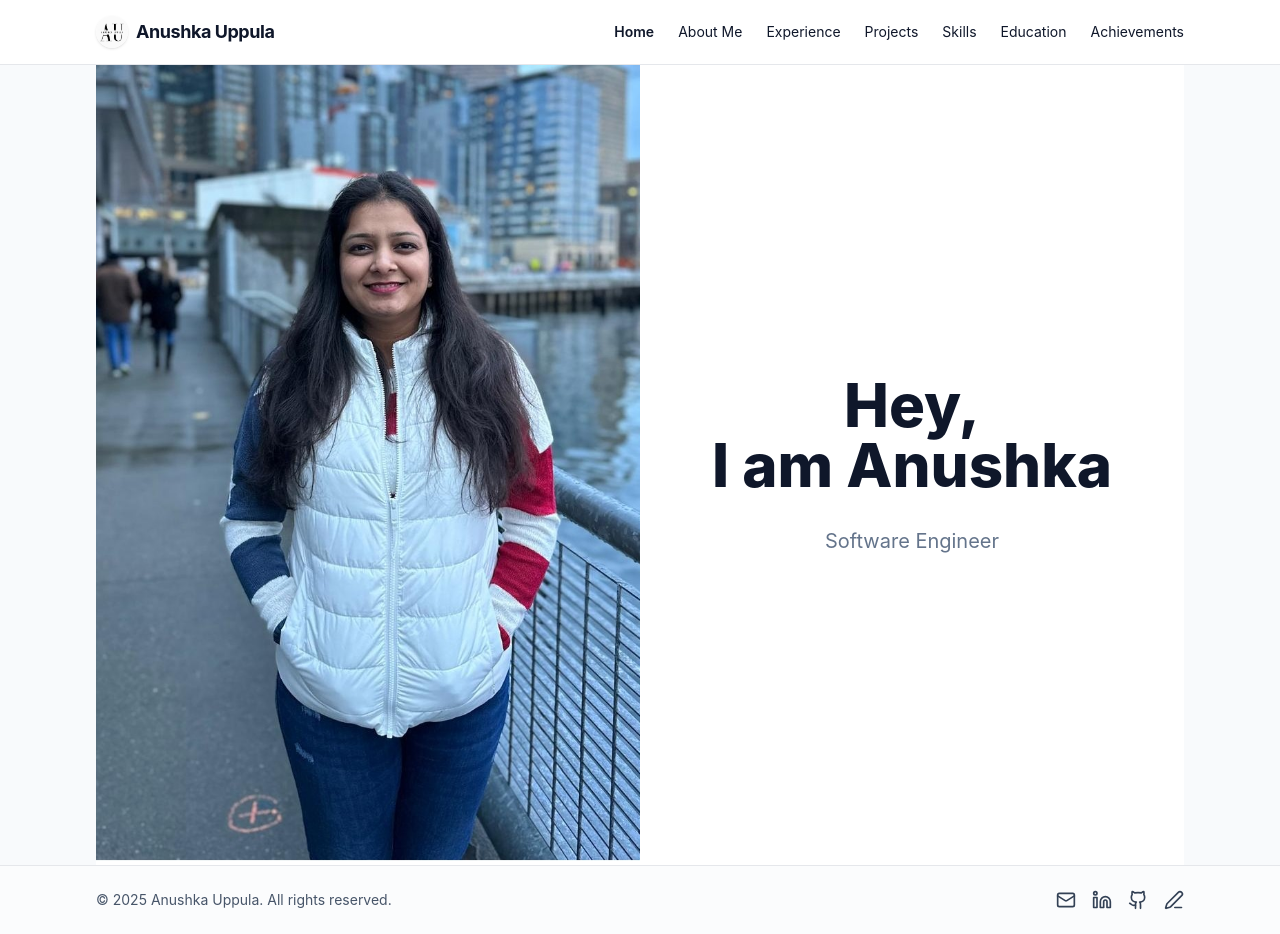
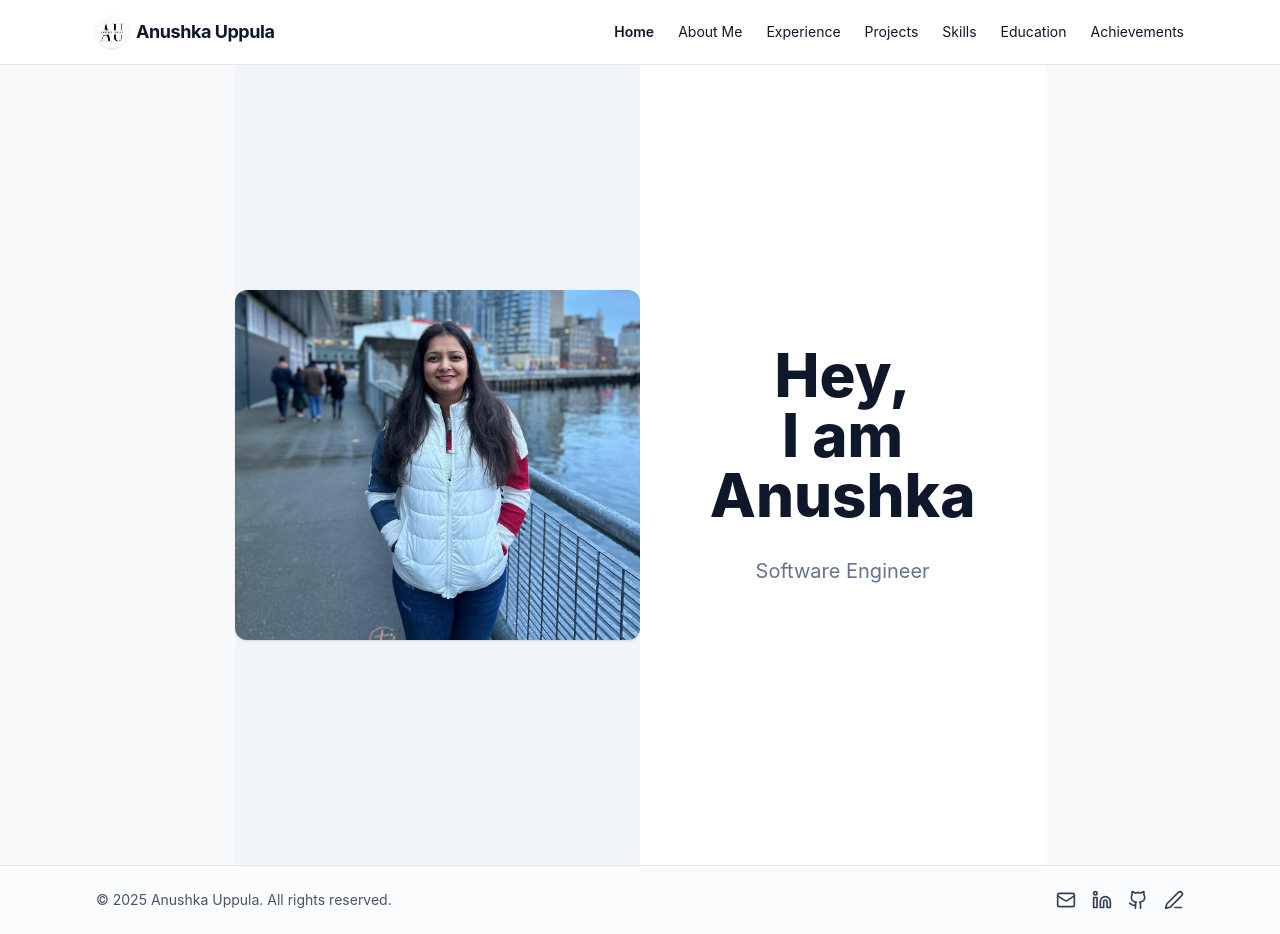
Before and after one commit to anushkauppula/my-portfolio, a React (Create React App) app: page / in a window 1280 px wide. Built offline with nearby package versions, Linux system fonts and the light colour scheme.

Commit message:
Update Home.tsx

```diff
--- a/src/components/Home.tsx
+++ b/src/components/Home.tsx
@@ -4,12 +4,14 @@ export default function Home() {
   return (
     <div className="min-h-screen w-full flex flex-col sm:flex-row">
       {/* Left: Full image */}
-      <div className="sm:w-1/2 w-full h-56 sm:h-screen flex items-center justify-center bg-slate-100">
-        <img
-          src={require('../photo.jpeg')}
-          alt="Profile"
-          className="w-full h-full object-cover object-center"
-        />
+      <div className="sm:w-1/2 w-full flex items-center justify-center bg-slate-100" style={{ minHeight: '300px' }}>
+        <div className="flex items-center justify-center w-full h-full py-8 sm:py-0">
+          <img
+            src={require('../photo.jpeg')}
+            alt="Profile"
+            className="w-full h-auto max-h-[350px] object-cover object-center rounded-xl shadow"
+          />
+        </div>
       </div>
       {/* Right: Centered text */}
       <div className="sm:w-1/2 w-full flex flex-col items-center justify-center px-4 py-10 sm:px-6 sm:py-0 bg-white">
```
